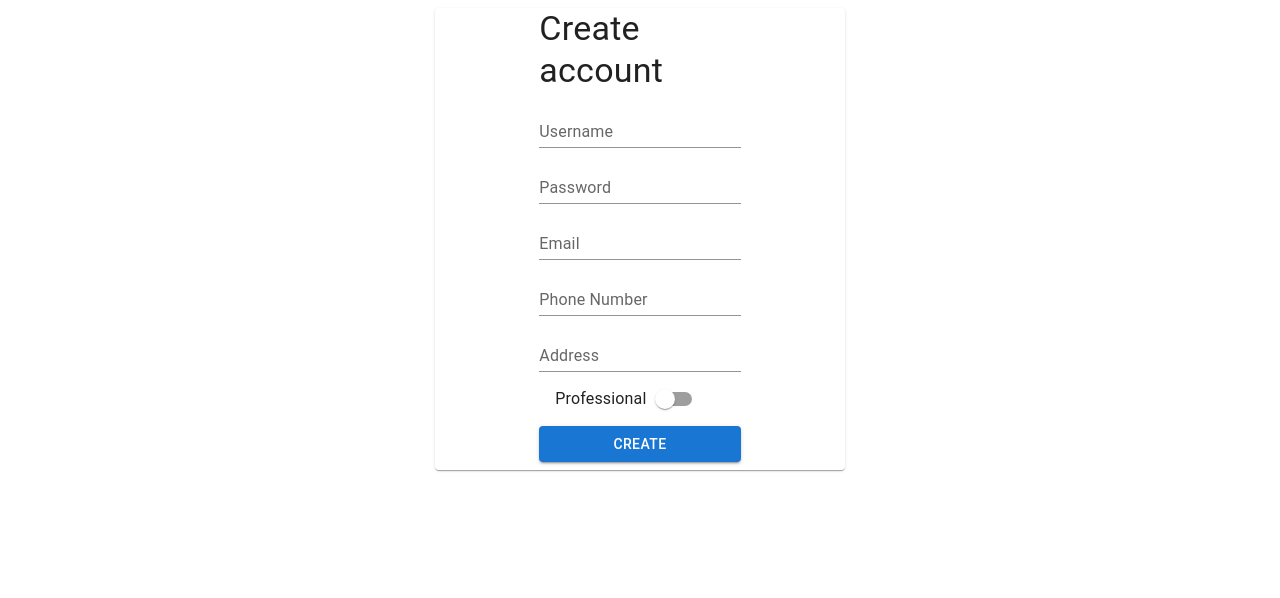
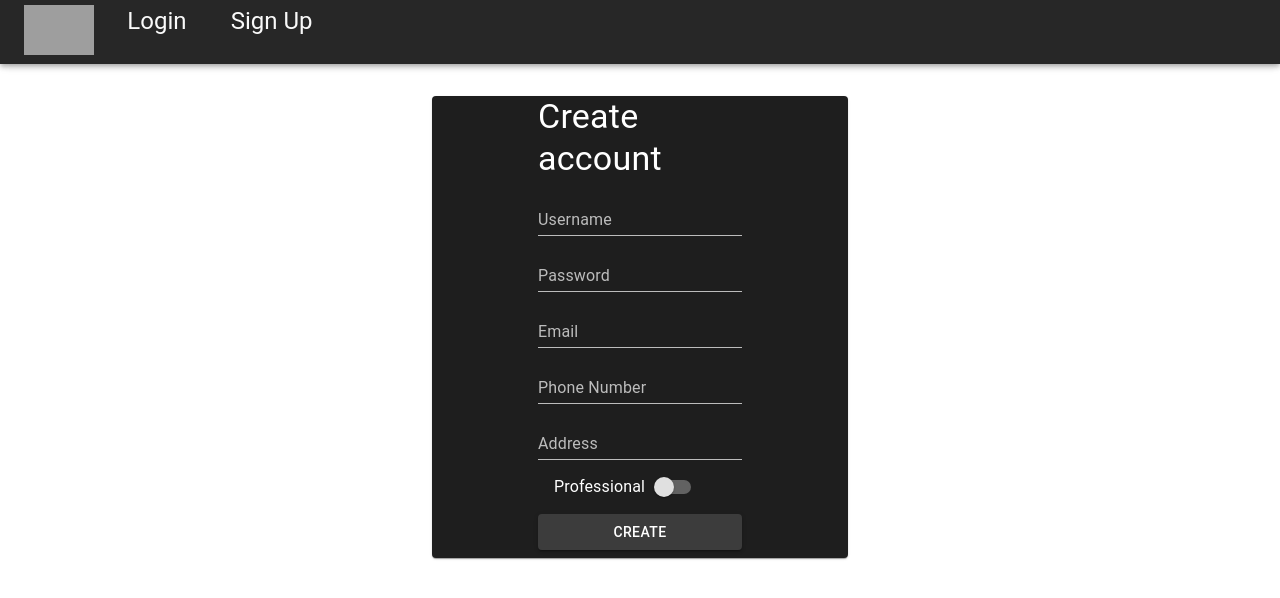
Before and after one commit to lukesngr/314-TradeYou-NextJS, a Next.js app: page /signup in a window 1280 px wide. Shown: the top 598 px of the page. Built offline with nearby package versions, Linux system fonts and the light colour scheme; grey boxes are pictures that could not be loaded.

Commit message:
Made navbar component and theme for website

```diff
--- /dev/null
+++ b/components/NonSignedInNavbar.js
@@ -0,0 +1,17 @@
+import React from 'react';
+import { Grid, Link, AppBar, Toolbar } from "@mui/material";
+import Image from 'next/image';
+
+function NonSignedInNavbar() {
+    return (<AppBar color="primary" positon="static">
+                <Toolbar sx={{pl:0 }}>
+                    <Grid container spacing={1}>
+                        <Grid item xs={1}><Image src="/images/tradeYouIcon.PNG" sx={{p: 2, zIndex: 'left'}} height={50} width={70} alt="Trade You" /></Grid>
+                        <Grid item xs={1}><Link variant="h5" color="secondary" underline="none" href="/login">Login</Link></Grid>
+                        <Grid item xs={3}><Link variant="h5" color="secondary" underline="none" href="/signup">Sign Up</Link></Grid>
+                    </Grid>
+                </Toolbar>
+            </AppBar>)
+}
+
+export default NonSignedInNavbar;
--- /dev/null
+++ b/pages/_app.js
@@ -0,0 +1,27 @@
+import {SessionProvider} from 'next-auth/react'
+import { createTheme, ThemeProvider } from '@mui/material/styles'
+
+//Made with mui-theme-creator
+const theme = createTheme({
+    palette: {
+      mode: 'dark',
+      primary: {
+        main: '#3C3C3C',
+      },
+      secondary: {
+        main: '#F9F9F9',
+      },
+    },
+});
+
+function MyApp({Component, pageProps: {session, ... pageProps}}) {
+    return (
+        <ThemeProvider theme={theme}>
+            <SessionProvider>
+                <Component {... pageProps}></Component>
+            </SessionProvider>
+        </ThemeProvider>
+    )
+}
+
+export default MyApp
--- a/pages/signup.js
+++ b/pages/signup.js
@@ -1,9 +1,9 @@
 import { Button, TextField, Card, Box, Typography, Stack, Grid, Switch, FormControlLabel, Alert, Link } from "@mui/material";
-import { TextareaAutosize } from "@mui/material";
 import React, {useState, useEffect} from "react";
-import { jsonc } from 'jsonc';
+import NonSignedInNavbar from "../components/NonSignedInNavbar";
 import axios from "axios";
 import {useRef} from "react";
+import GlobalStyles from "@mui/material/GlobalStyles";
 
 export default function SignUp() {
     const formReference = useRef()
@@ -35,7 +35,10 @@ export default function SignUp() {
     const [errAlertVisible, setErrAlertVisible] = useState(false);
 
     return (
-        <Grid container spacing={2}>
+        <Box>
+            <GlobalStyles styles={{body: { margin: 0 }}}/>
+            <NonSignedInNavbar></NonSignedInNavbar>
+            <Grid container sx={{my: 10}} spacing={2}>
                 <Grid item xs={4}></Grid>
                 <Grid item xs={4}>
                     <Card>
@@ -82,6 +85,7 @@ export default function SignUp() {
                 </Grid>
                 <Grid item xs={4}></Grid>
                 </Grid>
+            </Box>
 
     );
 
```
Also changed, not shown: pages/login.js (+11 -3 lines). Lines whose indentation alone changed are shown as unchanged.
